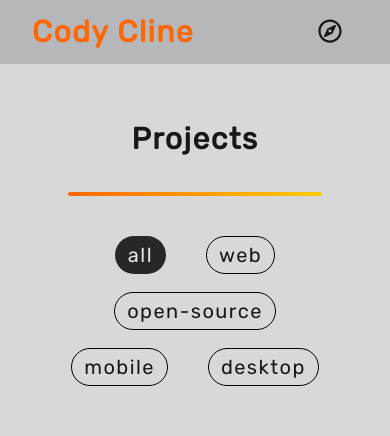
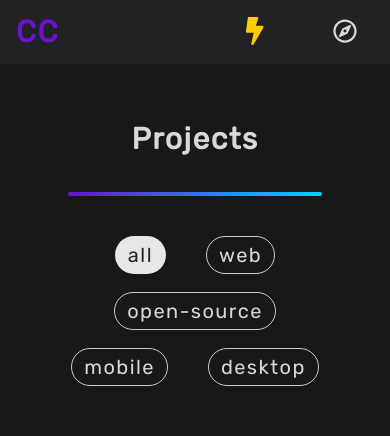
Before and after one commit to CodyCline/codycline, a React (Create React App) app: page /projects in a window 390 px wide. Shown: the top 436 px of the page. Built offline with nearby package versions, Linux system fonts and the light colour scheme.

Commit message:
Refactor layout to use only one theme switcher

```diff
--- a/src/components/layout/layout.scss
+++ b/src/components/layout/layout.scss
@@ -17,8 +17,8 @@
 
 
 .navitem {
-    width: 20vh;
-    padding: 0 1rem 0 2rem;
+    width: 15vh;
+    padding: 0 1rem 0 1rem;
 }
 
 .navitem h1 {
@@ -38,10 +38,12 @@
     padding: 1em 0 1em 0;
     top: 5em;
     right: 1rem;
-    border-radius: 5%;
     z-index: 99;
+    border: 3px solid;
+    border-image-slice: 1;
     @include themed () {
-        background: t('fg');
+        background: t("fg");
+        border-image-source: linear-gradient(90deg, t("main-color") 35%, t("secondary-color") 100%);
     }
 }
 
--- a/src/components/layout/layout.tsx
+++ b/src/components/layout/layout.tsx
@@ -37,18 +37,19 @@ export const NavBar = () => {
     }, [handleResize]);
     return (
         <nav className="navbar">
-            <NavItem link="/" className="homeIcon"><h1>Cody Cline</h1></NavItem>
-            {isMobile ?
-                <MobileMenu/>
-                :
+            <NavItem link="/" className="homeIcon">
+                <h1>CC</h1>
+            </NavItem>
+            {!isMobile &&
                 <React.Fragment>
                     <NavItem link="/blog"> Blog </NavItem>
                     <NavItem link="/projects">Projects</NavItem>
-                    <NavItem notActive>
-                        <ThemeSwitch />
-                    </NavItem>
                 </React.Fragment>
             }
+            <NavItem notActive>
+                <ThemeSwitch />
+            </NavItem>
+            {isMobile && <MobileMenu />}
         </nav>
     )
 }
--- a/src/components/layout/mobilenav.tsx
+++ b/src/components/layout/mobilenav.tsx
@@ -37,9 +37,6 @@ export const MobileMenu = ({ onClick }: any) => {
                     <NavItem link="/blog" className="mobile-nav-item">Blog</NavItem>
                     <NavItem link="/contact" className="mobile-nav-item"> Contact </NavItem>
                     <NavItem link="/projects" className="mobile-nav-item">Projects</NavItem>
-                    <NavItem notActive className="mobile-nav-item">
-                        <ThemeSwitch />
-                    </NavItem>
                 </ul>
                 : null
             }
--- /dev/null
+++ b/src/components/ui/switch/switch.scss
@@ -0,0 +1,9 @@
+@import "../../../styles/base.scss";
+
+.theme-dark-icon {
+    color: #0B6EFD;
+}
+
+.theme-light-icon {
+    color: #FFCC00;
+}
--- a/src/components/ui/switch/switch.tsx
+++ b/src/components/ui/switch/switch.tsx
@@ -1,24 +1,25 @@
 import React, { useState } from 'react';
 import { FontAwesomeIcon } from '@fortawesome/react-fontawesome';
+import './switch.scss';
 
 export const ThemeSwitch = () => {
 
-    const [theme, setTheme] = React.useState<string>("light");
+    const [theme, setTheme] = React.useState<string>("dark");
     const [toggled, toggleTheme] = useState<boolean>(false);
     React.useEffect(() => {
         document.documentElement.className = `theme--${theme}`
-    })
+    }, [theme])
     const onClick = (mode:string) => {
         toggleTheme(!toggled);
         setTheme(mode);
     }
     return (
-        <span className="toggle-background">
+        <span className="theme-switch">
             {
                 toggled?
-                <span style={{color: "#0B6EFD"}} onClick={() => onClick("light")}><FontAwesomeIcon style={{fontSize: "1.75rem"}} icon={["far", "moon"]}/></span>
+                <span className="theme-dark-icon" onClick={() => onClick("dark")}><FontAwesomeIcon style={{fontSize: "1.75rem"}} icon={["far", "moon"]}/></span>
                 :
-                <span style={{color: "#FFCC00"}} onClick={() => onClick("dark")}><FontAwesomeIcon style={{fontSize: "1.75rem"}} icon={["fas", "sun"]}/></span>
+                <span className="theme-light-icon" onClick={() => onClick("light")}><FontAwesomeIcon style={{fontSize: "1.75rem"}} icon={["fas", "bolt"]}/></span>
             }
         </span>
     )
```
